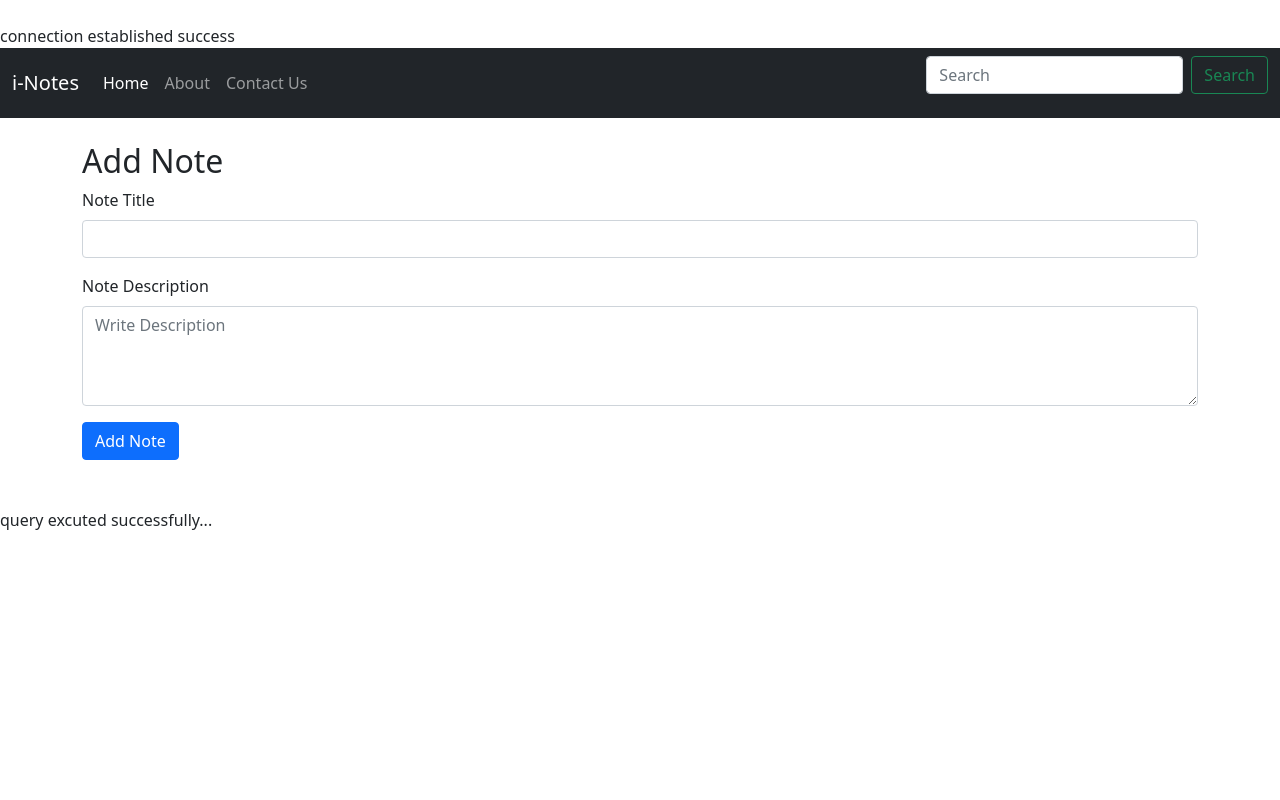
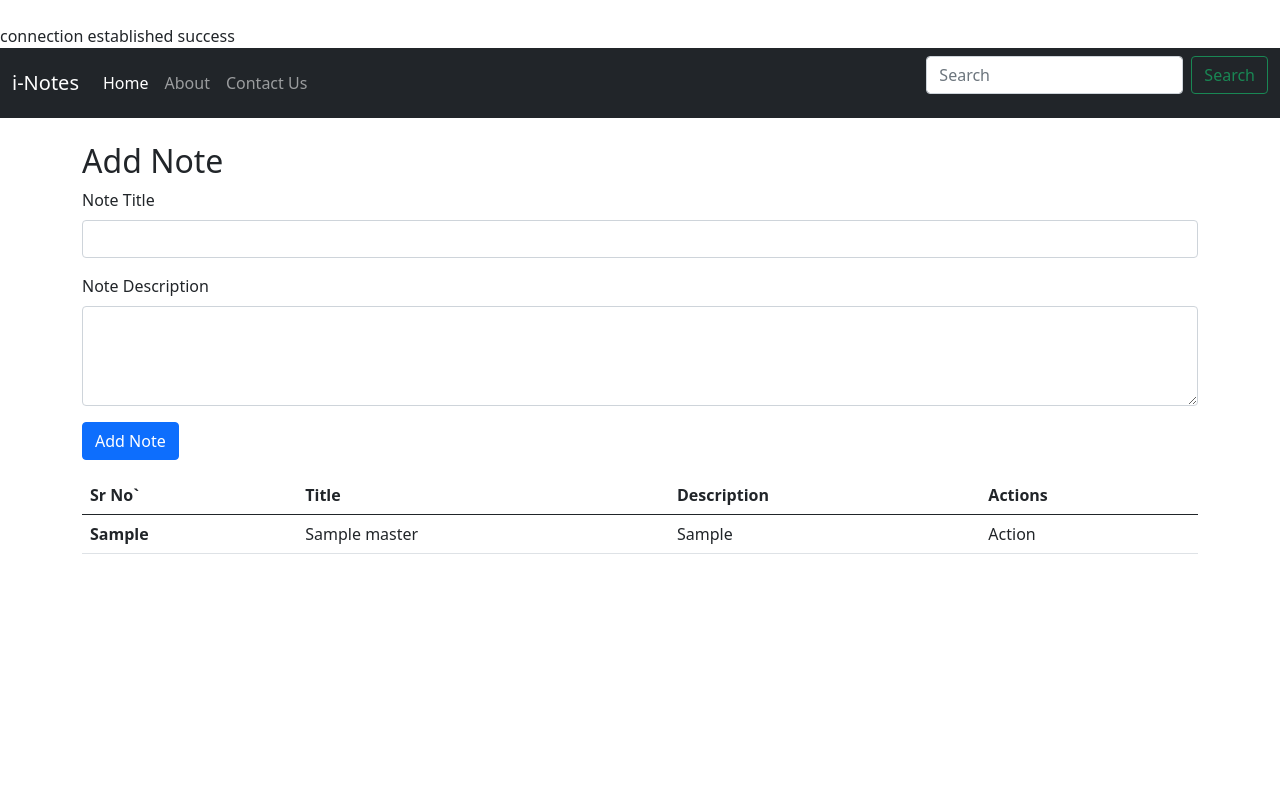
Before and after one commit to sandip235/cwsphp, a PHP site: page / in a window 1280 px wide. Run offline with PHP 8.4, Linux system fonts and the light colour scheme; tables that the repository leaves empty or names only in its code hold one stand-in row (values such as "Sample post").

Commit message:
Update index.php

```diff
--- a/crud/index.php
+++ b/crud/index.php
@@ -2,7 +2,7 @@
 $servername="localhost";
 $username="root";
 $password="";
-$database="notes";
+$database="dbnotes";
 
 //establish connection
 $conn=mysqli_connect($servername,$username,$password,$database);
@@ -13,6 +13,27 @@ if($conn)
 else
 {
     echo "<br>connection failed...! Try Again";
+}
+
+
+if($_SERVER['REQUEST_METHOD']=="POST")
+{
+    $title=$_POST["title"];
+    $desc=$_POST["desc"];
+
+
+$sql="INSERT INTO `note_master` (`title`, `dsc`) VALUES ('$title', '$desc')";
+$result=mysqli_query($conn,$sql);
+
+if($result)
+{
+    echo "<br>inserted success";
+}
+else
+{
+    echo "<br>not success".mysqli_error($conn);
+}
+
 }
 
 ?>
@@ -65,55 +86,70 @@ else
 
     <div class="container my-4">
         <h2>Add Note</h2>
-        <form>
+        <form action="/cwsphp/crud/index.php" method="post">
             <div class="mb-3">
-              <label for="title" class="form-label">Note Title</label>
-              <input type="text" class="form-control" id="title" name="title" aria-describedby="emailHelp">
+                <label for="title" class="form-label">Note Title</label>
+                <input type="text" class="form-control" id="title" name="title" aria-describedby="emailHelp">
             </div>
 
             <div class="mb-3">
                 <label for="desc" class="form-label">Note Description</label>
-                <textarea class="form-control" placeholder="Write Description" id="desc" name="desc" style="height: 100px"></textarea>
-              </div>
+                <textarea  type="text" class="form-control" id="desc" name="desc" style="height: 100px"></textarea>
+            </div>
+
+            <button type="submit" class="btn btn-primary">Add Note</button>
+        </form>
 
 
-            <!-- <div class="mb-3">
-              <label for="exampleInputPassword1" class="form-label">Password</label>
-              <input type="password" class="form-control" id="exampleInputPassword1">
-            </div>
-            <div class="mb-3 form-check">
-              <input type="checkbox" class="form-check-input" id="exampleCheck1">
-              <label class="form-check-label" for="exampleCheck1">Check me out</label>
-            </div> -->
 
-            <button type="submit" class="btn btn-primary">Add Note</button>
-          </form>
 
-    </div>
-
-    <?php
+        <!-- Creating Table -->
+        <table class="table">
+            <thead>
+                <tr>
+                    <th scope="col">Sr No`</th>
+                    <th scope="col">Title</th>
+                    <th scope="col">Description</th>
+                    <th scope="col">Actions</th>
+                </tr>
+            </thead>
+            <tbody>
+                <?php
     $sql="SELECT * FROM `note_master`";
     $result=mysqli_query($conn,$sql);
 
-    if($result)
-    {
-        echo "<br>query excuted successfully...";
-    }
-    else
+    if(!$result)
     {
         echo "<br>Problem in query...!".mysqli_connect_error();
     }
 
+    while($row=mysqli_fetch_assoc($result))
+    {
+        echo "<tr>
+        <th scope='row'>".$row['sno']."</th>
+        <td>".$row['title']."</td>
+        <td>".$row['dsc']."</td>
+        <td>Action</td>
+    </tr>";
+        // echo "<br> NO is".$row['sno'].".Title is".$row['title']." Description is".$row['dsc'].$row['dt'];
+        // echo "<br>";
+    }
+
+    ?>
 
 
-    ?>
+
+            </tbody>
+        </table>
+
+    </div>
 
     <!-- Optional JavaScript; choose one of the two! -->
 
     <!-- Option 1: Bootstrap Bundle with Popper -->
     <script src="https://cdn.jsdelivr.net/npm/bootstrap@5.0.0-beta3/dist/js/bootstrap.bundle.min.js"
-        integrity="sha384-JEW9xMcG8R+pH31jmWH6WWP0WintQrMb4s7ZOdauHnUtxwoG2vI5DkLtS3qm9Ekf"
-        crossorigin="anonymous"></script>
+        integrity="sha384-JEW9xMcG8R+pH31jmWH6WWP0WintQrMb4s7ZOdauHnUtxwoG2vI5DkLtS3qm9Ekf" crossorigin="anonymous">
+    </script>
 
     <!-- Option 2: Separate Popper and Bootstrap JS -->
     <!--
```
